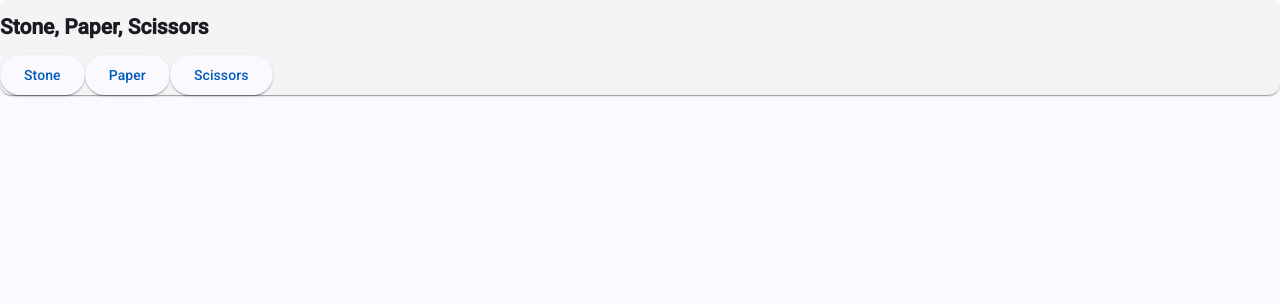
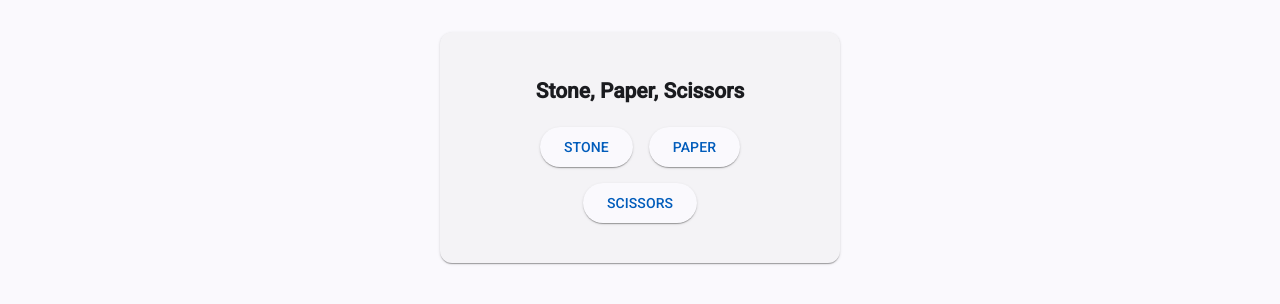
Before and after one commit to Dbarahonan/ssp-game-web, an Angular app: page / in a window 1280 px wide. Shown: the top 304 px of the page. Built offline with nearby package versions, Linux system fonts and the light colour scheme.

Commit message:
feat(ssp): add api logic to ssp component and add styles

```diff
--- a/src/app/components/stone-scissors-paper/stone-scissors-paper.html
+++ b/src/app/components/stone-scissors-paper/stone-scissors-paper.html
@@ -3,15 +3,15 @@
 
     <div *ngIf="loading">Loading...</div>
 
-    <div *ngIf="!playerChoice && !loading" class="buttons">
+    <div *ngIf="!playerMove && !loading" class="buttons">
       <button mat-raised-button color="primary" *ngFor="let option of options" (click)="play(option)">
         {{ option }}
       </button>
     </div>
 
-    <div *ngIf="playerChoice && !loading" class="results">
-      <p>Your choice: {{ playerChoice }}</p>
-      <p>Computer: {{ computerChoice }}</p>
+    <div *ngIf="playerMove && !loading" class="results">
+      <p>Your choice: {{ playerMove }}</p>
+      <p>Computer: {{ computerMove }}</p>
       <h3>{{ result }}</h3>
       <button mat-stroked-button color="accent" (click)="reset()">Play Again</button>
     </div>
--- a/src/app/components/stone-scissors-paper/stone-scissors-paper.scss
+++ b/src/app/components/stone-scissors-paper/stone-scissors-paper.scss
@@ -0,0 +1,14 @@
+.ssp-card {
+    max-width: 400px;
+    margin: 2rem auto;
+    text-align: center;
+    padding: 2rem;
+  }
+
+  .buttons button {
+    margin: 0.5rem;
+  }
+
+  .results p {
+    margin: 0.5rem 0;
+  }
--- a/src/app/components/stone-scissors-paper/stone-scissors-paper.ts
+++ b/src/app/components/stone-scissors-paper/stone-scissors-paper.ts
@@ -13,21 +13,33 @@ import { SspGameService } from '../../services/ssp-game-service';
   standalone: true
 })
 export class StoneScissorsPaper {
-  options = ['Stone', 'Paper', 'Scissors'];
-  playerChoice: string | null = null;
-  computerChoice: string | null = null;
+  options = ['STONE', 'PAPER', 'SCISSORS'];
+  playerMove : string = '';
+  computerMove: string = '';
   result: string | null = null;
   loading = false;
 
   constructor(private sspService: SspGameService) {}
 
-  play(choice: string) {
+  play(move: string) {
     this.loading = true;
+    this.sspService.play(move, 'RANDOM').subscribe({
+      next: (res) => {
+        this.playerMove = move;
+        this.computerMove = res.computerMove;
+        this.result = res.result;
+        this.loading = false;
+      },
+      error: (err) => {
+        console.error(err);
+        this.loading = false;
+      },
+    });
   }
 
   reset() {
-    this.playerChoice = null;
-    this.computerChoice = null;
+    this.playerMove = '';
+    this.computerMove = '';
     this.result = null;
   }
 
--- a/src/app/services/ssp-game-service.ts
+++ b/src/app/services/ssp-game-service.ts
@@ -11,8 +11,8 @@ export class SspGameService {
 
   constructor(private http: HttpClient) {}
 
-  play(move: string, strategyName: string = 'RANDOM') {
-    return  this.http.post<any>(`${BASE_API_URL}/play`, { move, strategyName });
+  play(playerMove: string, strategyName: string = 'RANDOM') {
+    return  this.http.post<any>(`${BASE_API_URL}/play`, { playerMove, strategyName });
   }
 
 }
```
